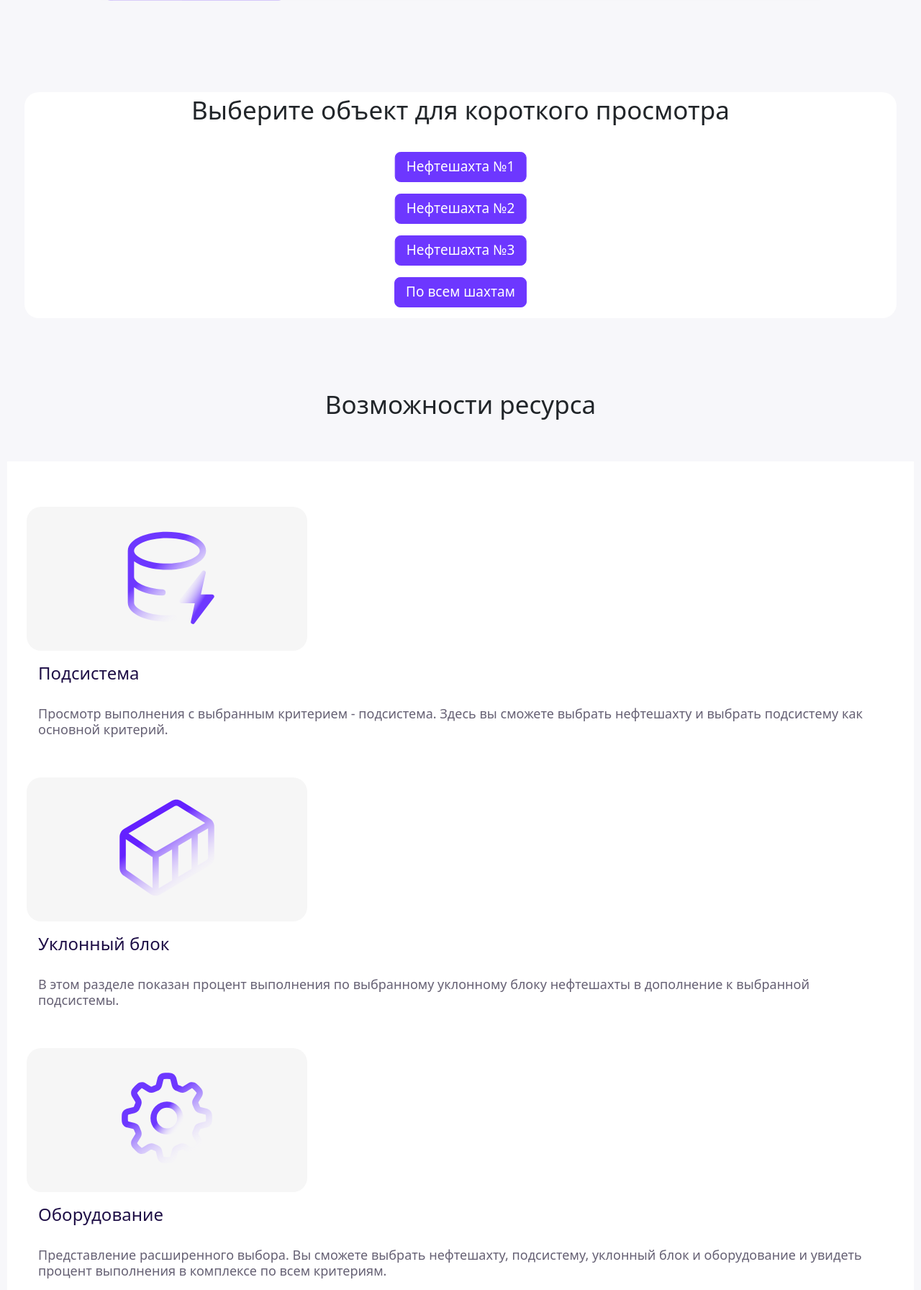
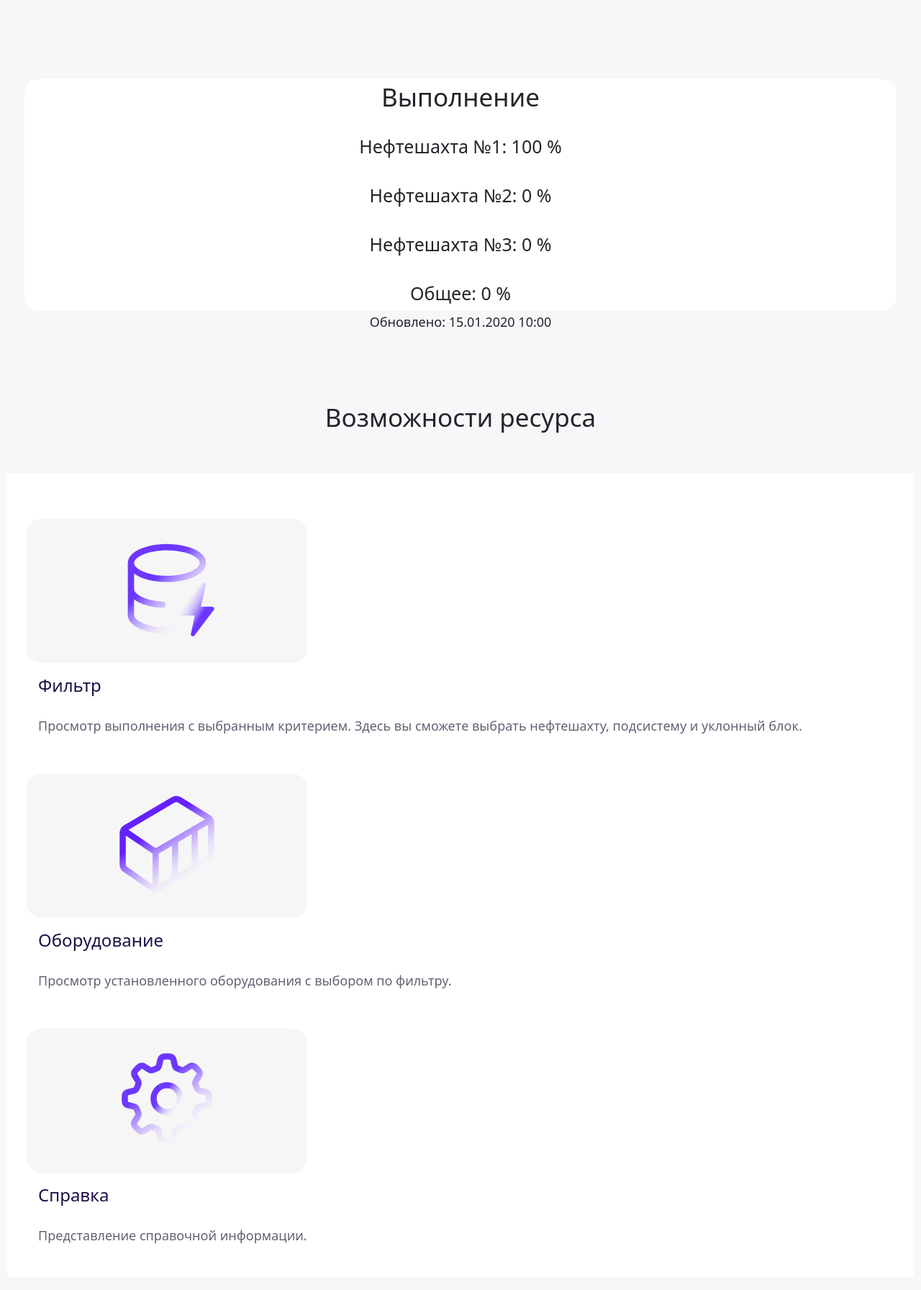
Before and after one commit to AleksandrStrulkov/infoMFSS, a Django app: page / in a window 1280 px wide. Shown: the part 1208-3000 px from the top of the page at 72% size. Run offline with Django 5.2, Linux system fonts and the light colour scheme; tables that the repository leaves empty hold one stand-in row (values such as "Sample post"); style sheets or scripts are compiled from the project's sources; some libraries are stand-ins or nearby versions.

Commit message:
change files

```diff
--- a/infoMFSS/templates/mfss/home.html
+++ b/infoMFSS/templates/mfss/home.html
@@ -4,9 +4,9 @@
     <br>
     <br>
     <br>
-    <section class="container text-center">
-        <h7 >Проект МФСБ</h7>
-    </section>
+{#    <section class="container text-center">#}
+{#        <h7>Проект МФСБ</h7>#}
+{#    </section>#}
     <div class="container text-center mt-5 mb-5">
         <div class="mt-sm-5 mb-sm-5">
             <div class="container mt-5 mb-5">
@@ -62,63 +62,92 @@
         <div class="container-xxl">
             <div class="block-white text-center mt-sm-3">
                 <h8>
-                    Выберите объект для короткого просмотра
+                    Выполнение
                 </h8>
                 <div class="container text-center mt-5">
-                    <div class="row">
-                        <div class="col-xxl-3 ">
+                    <h11>
+                        Нефтешахта №1: {{ percent_mine1 }} %
+                    </h11>
                 </div>
-                        <div class="col-xxl-2 mb-3 ">
-                            <a>
-                                <button type="button" class="btn nsh-button me-md-2" data-bs-toggle="modal"
-                                        data-bs-target="#nsh1Modal">Нефтешахта №1
-                                </button>
+                <div class="container text-center mt-5">
+                    <h11>
+                        Нефтешахта №2: {{ percent_mine2 }} %
+                    </h11>
+                </div>
+                <div class="container text-center mt-5">
+                    <h11>
+                        Нефтешахта №3: {{ percent_mine3 }} %
+                    </h11>
+                </div>
+                <div class="container text-center mt-5">
+                    <h11>
+                        Общее: {{ percent_mine123 }} %
+                    </h11>
+                </div>
+
+
+
+                {#                <div class="container text-center mt-5">#}
+                {#                    <div class="row">#}
+                {#                        <div class="col-xxl-3 ">#}
+                {#                        </div>#}
+                {#                        <div class="col-xxl-2 mb-3 ">#}
+                {#                            <a>#}
+                {#                                <button type="button" class="btn nsh-button me-md-2" data-bs-toggle="modal"#}
+                {#                                        data-bs-target="#nsh1Modal">Нефтешахта №1#}
+                {#                                </button>#}
                 {#                                {% include 'mfss/includes/nsh1_modal.html' %}#}
-                            </a>
-                        </div>
-                        <div class="col-xxl-2 mb-3">
-                            <a>
-                                <button type="button" class="btn nsh-button me-md-2" data-bs-toggle="modal"
-                                        data-bs-target="#nsh2Modal">Нефтешахта №2
-                                </button>
-                            </a>
-                        </div>
-                        <div class="col-xxl-2">
-                            <a>
+                {#                            </a>#}
+                {#                        </div>#}
+                {#                        <div class="col-xxl-2 mb-3">#}
+                {#                            <a>#}
+                {#                                <button type="button" class="btn nsh-button me-md-2" data-bs-toggle="modal"#}
+                {#                                        data-bs-target="#nsh2Modal">Нефтешахта №2#}
+                {#                                </button>#}
+                {#                            </a>#}
+                {#                        </div>#}
+                {#                        <div class="col-xxl-2">#}
+                {#                            <a>#}
                 {#                                <form action="{% url 'mfss:home' %}" target="_blank">#}
-                                <button type="button" class="btn nsh-button me-md-2" data-bs-toggle="modal"
-                                        data-bs-target="#nsh3Modal">Нефтешахта №3
-                                </button>
+                {#                                <button type="button" class="btn nsh-button me-md-2" data-bs-toggle="modal"#}
+                {#                                        data-bs-target="#nsh3Modal">Нефтешахта №3#}
+                {#                                </button>#}
                 {#                                </form>#}
-                            </a>
-                        </div>
-                        <div class="col-xxl-3">
+                {#                            </a>#}
+                {#                        </div>#}
+                {#                        <div class="col-xxl-3">#}
+                {#                        </div>#}
+                {#                    </div>#}
+                {#                    <div class="row">#}
+                {#                        <div class="col-xxl-3 ">#}
+                {#                        </div>#}
+                {#                        <div class="col-xxl-2 mb-3 ">#}
+                {#                        </div>#}
+                {#                        <div class="col-xxl-2 text-center ">#}
+                {#                            <a>#}
+                {#                                <form action="{% url 'mfss:home' %}" target="_blank">#}
+                {#                                <button type="button" class="btn nsh-button me-md-2" data-bs-toggle="modal"#}
+                {#                                        data-bs-target="#nsh123Modal">По всем шахтам#}
+                {#                                </button>#}
+                {#                                </form>#}
+                {#                            </a>#}
+                {#                        </div>#}
+                {#                        <div class="col-xxl-2">#}
+                {#                        </div>#}
+                {#                        <div class="col-xxl-3">#}
+                {#                        </div>#}
+                {#                    </div>#}
+                {##}
+                {#                </div>#}
             </div>
         </div>
-                    <div class="row">
-                        <div class="col-xxl-3 ">
-                        </div>
-                        <div class="col-xxl-2 mb-3 ">
-                        </div>
-                        <div class="col-xxl-2 text-center ">
-                            <a>
-                                {#                                <form action="{% url 'mfss:home' %}" target="_blank">#}
-                                <button type="button" class="btn nsh-button me-md-2" data-bs-toggle="modal"
-                                        data-bs-target="#nsh123Modal">По всем шахтам
-                                </button>
-                                {#                                </form>#}
-                            </a>
-                        </div>
-                        <div class="col-xxl-2">
-                        </div>
-                        <div class="col-xxl-3">
+    <div class="container text-center mt-1">
+                    <h14>
+                        Обновлено: {{ update }}
+                    </h14>
                 </div>
     </div>
 
-                </div>
-            </div>
-        </div>
-    </div>
     <br>
     <br>
     <br>
@@ -145,11 +174,9 @@
                              width="390" height="200" alt="#">
 
                         <div class="card-body">
-                            <h3 class="card-title h3-block-card-head">Подсистема</h3>
-                            <p class="card-text h3-block-card-footer">Просмотр выполнения с выбранным критерием -
-                                подсистема.
-                                Здесь вы сможете выбрать нефтешахту и выбрать подсистему как
-                                основной критерий. </p>
+                            <h3 class="card-title h3-block-card-head">Фильтр</h3>
+                            <p class="card-text h3-block-card-footer">Просмотр выполнения с выбранным критерием.
+                                Здесь вы сможете выбрать нефтешахту, подсистему и уклонный блок. </p>
                             <a href="{% url 'mfss:subsystem' %}" class="stretched-link"></a>
                         </div>
                     </div>
@@ -160,9 +187,9 @@
                              width="390" height="200" alt="#">
 
                         <div class="card-body">
-                            <h5 class="card-title h3-block-card-head">Уклонный блок</h5>
-                            <p class="card-text h3-block-card-footer">В этом разделе показан процент выполнения
-                                по выбранному уклонному блоку нефтешахты в дополнение к выбранной подсистемы. </p>
+                            <h5 class="card-title h3-block-card-head">Оборудование</h5>
+                            <p class="card-text h3-block-card-footer">Просмотр установленного оборудования
+                            с выбором по фильтру.</p>
                             <a href="#" class="stretched-link"></a>
                         </div>
                     </div>
@@ -173,10 +200,8 @@
                              width="390" height="200" alt="#">
 
                         <div class="card-body">
-                            <h5 class="card-title h3-block-card-head">Оборудование</h5>
-                            <p class="card-text h3-block-card-footer">Представление расширенного выбора.
-                                Вы сможете выбрать нефтешахту, подсистему, уклонный блок и оборудование и увидеть
-                                процент выполнения в комплексе по всем критериям.</p>
+                            <h5 class="card-title h3-block-card-head">Справка</h5>
+                            <p class="card-text h3-block-card-footer">Представление справочной информации.</p>
                             <a href="#" class="stretched-link"></a>
                         </div>
                     </div>
@@ -244,9 +269,9 @@
                              width="390" height="200" alt="#">
 
                         <div class="card-body">
-                            <h5 class="card-title h3-block-card-head">Telegram бот</h5>
-                            <p class="card-text h3-block-card-footer">На данном ресурсе реализован telegram бот,
-                                который практически повторяет все возможности данного ресурса.</p>
+                            <h5 class="card-title h3-block-card-head">Сервис напоминаний</h5>
+                            <p class="card-text h3-block-card-footer">В этом разделе можно организовать напоминания
+                            в виде сообщения в telegram бот.</p>
                             <a href="#" class="stretched-link"></a>
                         </div>
                     </div>
--- a/infoMFSS/views.py
+++ b/infoMFSS/views.py
@@ -37,6 +37,7 @@ class MFSSTemplateView(TemplateView):
         """Контекст для нефтешахты №1"""
         mine1_count_eq = Execution.objects.filter(equipment_install__number_mine__title="Нефтешахта №1").count()
         mine1_count_cab = Execution.objects.filter(cable_magazine__number_mine__title="Нефтешахта №1").count()
+        update = update = DateUpdate.objects.latest('update')
         mine1_count = mine1_count_eq + mine1_count_cab
         mine1_count_true_eg = Execution.objects.filter(
             equipment_install__number_mine__title="Нефтешахта №1",
@@ -52,6 +53,7 @@ class MFSSTemplateView(TemplateView):
         except ZeroDivisionError:
             mine1_count_percent = 0
         context['percent_mine1'] = mine1_count_percent
+        context['update'] = update
 
         """Контекст для нефтешахты №2"""
         mine2_count_eq = Execution.objects.filter(equipment_install__number_mine__title="Нефтешахта №2").count()
@@ -102,6 +104,7 @@ class MFSSTemplateView(TemplateView):
         context['percent_mine123'] = mine123_count_percent
 
         return context
+
 
 
 def percent_view(request):
--- a/static/css/main.scss
+++ b/static/css/main.scss
@@ -99,11 +99,6 @@ h7 {
   font-weight: 550;
 }
 
-h14 {
-  font-size: 18px;
-  font-weight: 300;
-}
-
 .h7modal {
   font-size: 35px;
   //background: rgba(109, 55, 255, .3);
@@ -195,10 +190,18 @@ h8e {
   font-weight: 200;
 }
 
-h9 {
-  font-size: 69px;
+h11 {
+  font-size: 25px;
   line-height: 20px;
-  font-weight: 200;
+  text-align: center;
+  margin: 0 0 36px;
+  cursor: default;
+  font-weight: 370;
+}
+
+h14 {
+  font-size: 18px;
+  font-weight: 300;
 }
 
 hfy {
```
Also changed, not shown: static/css/main.css (+10 -7 lines), 1 other file. Lines whose indentation alone changed are shown as unchanged.
